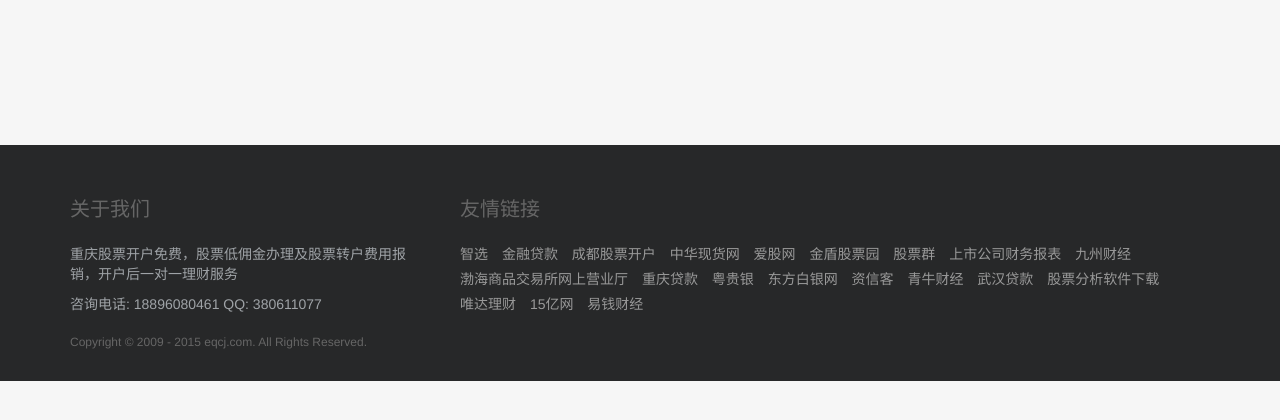
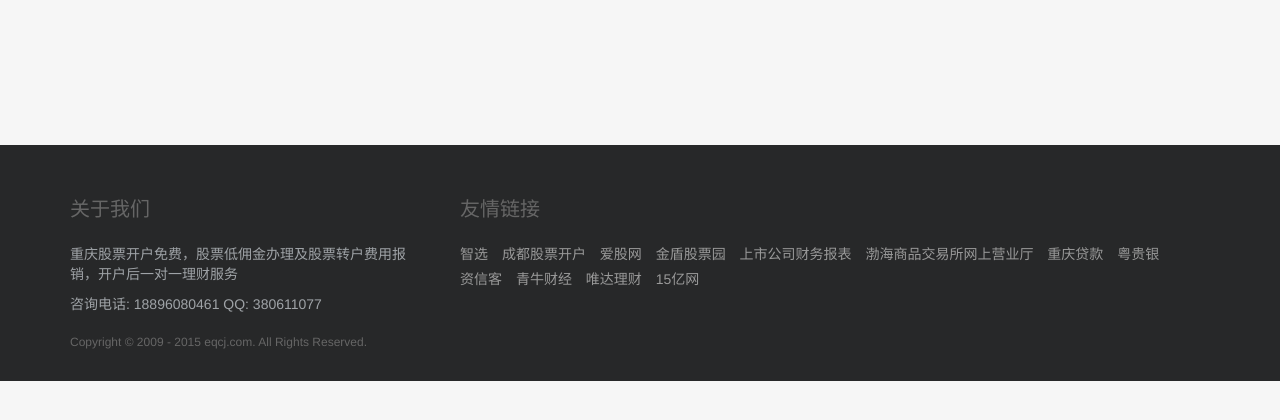
Before and after one commit to lei286394973/gupiao, a Django app: template gupiao/templates/base.html in a window 1280 px wide. Shown: the part 355-775 px from the top of the page. Run offline with Django 3.2, Linux system fonts and the light colour scheme; the template is opened without the code that fills it, so the values that code supplies are empty; some libraries are stand-ins or nearby versions.

Commit message:
友情链接

```diff
--- a/gupiao/templates/base.html
+++ b/gupiao/templates/base.html
@@ -48,25 +48,17 @@
                         <p class="f20 co4">友情链接</p>
                         <ul class="list-inline pt-10 links">
                             <li><a href="http://www.zhixuan.com/" target="_blank">智选</a></li>
-                            <li><a href="http://chongqing.liebiao.com/jinrongdaikuan/" target="_blank">金融贷款</a></li>
                             <li><a href="http://www.gupiaos.com" target="_blank">成都股票开户</a></li>
-                            <li><a href="http://www.chnbot.com/" target="_blank">中华现货网</a></li>
                             <li><a href="http://www.iguuu.com" target="_blank">爱股网</a></li>
                             <li><a href="http://www.xu5188.com" target="_blank">金盾股票园</a></li>
-                            <li><a href="http://www.chigaga.com" target="_blank">股票群</a></li>
                             <li><a href="http://yeetz.com/" target="_blank">上市公司财务报表</a></li>
-                            <li><a href="http://www.jiuzhoucaijing.com/" target="_blank">九州财经</a></li>
                             <li><a href="http://www.eboce.com" target="_blank">渤海商品交易所网上营业厅</a></li>
                             <li><a href="http://cq.edai.com" target="_blank">重庆贷款</a></li>
                             <li><a href="http://www.guiyinwang.com" target="_blank">粤贵银</a></li>
-                            <li><a href="http://www.eastsilver.com" target="_blank">东方白银网</a></li>
                             <li><a href="http://www.zixinke.com/" target="_blank">资信客</a></li>
                             <li><a href="http://www.qnfx.com/" target="_blank">青牛财经</a></li>
-                            <li><a href="http://wuhandaikuan.54114.com/" target="_blank">武汉贷款</a></li>
-                            <li><a href="http://www.360gann.com/" target="_blank">股票分析软件下载</a></li>
                             <li><a href="http://www.licaimall.com/" target="_blank">唯达理财</a></li>
                             <li><a href="http://www.15ss.cn" target="_blank">15亿网</a></li>
-                            <li><a href="http://www.eqcj.com" target="_blank">易钱财经</a></li>
                         </ul>
                     </div>
                 </div>
```
